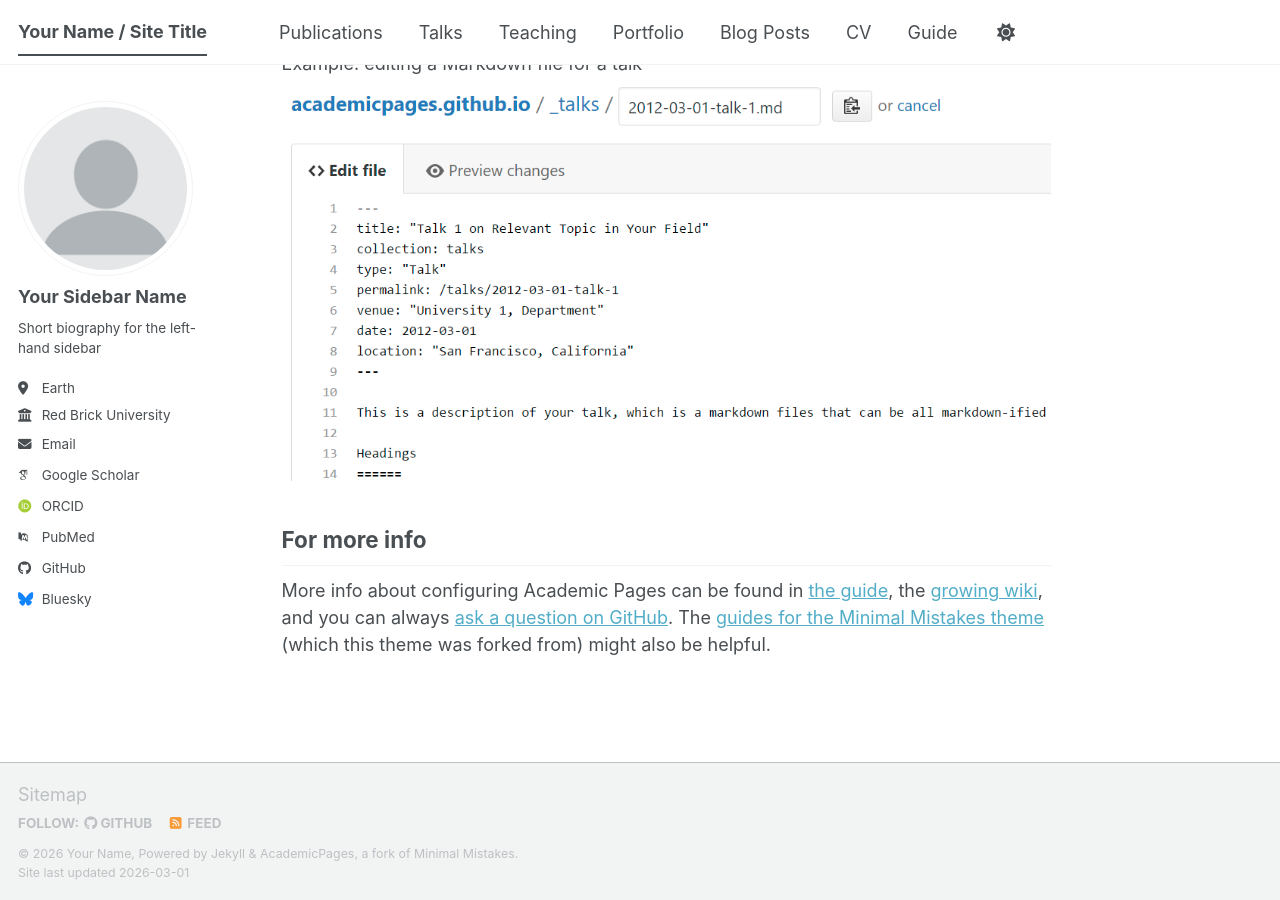
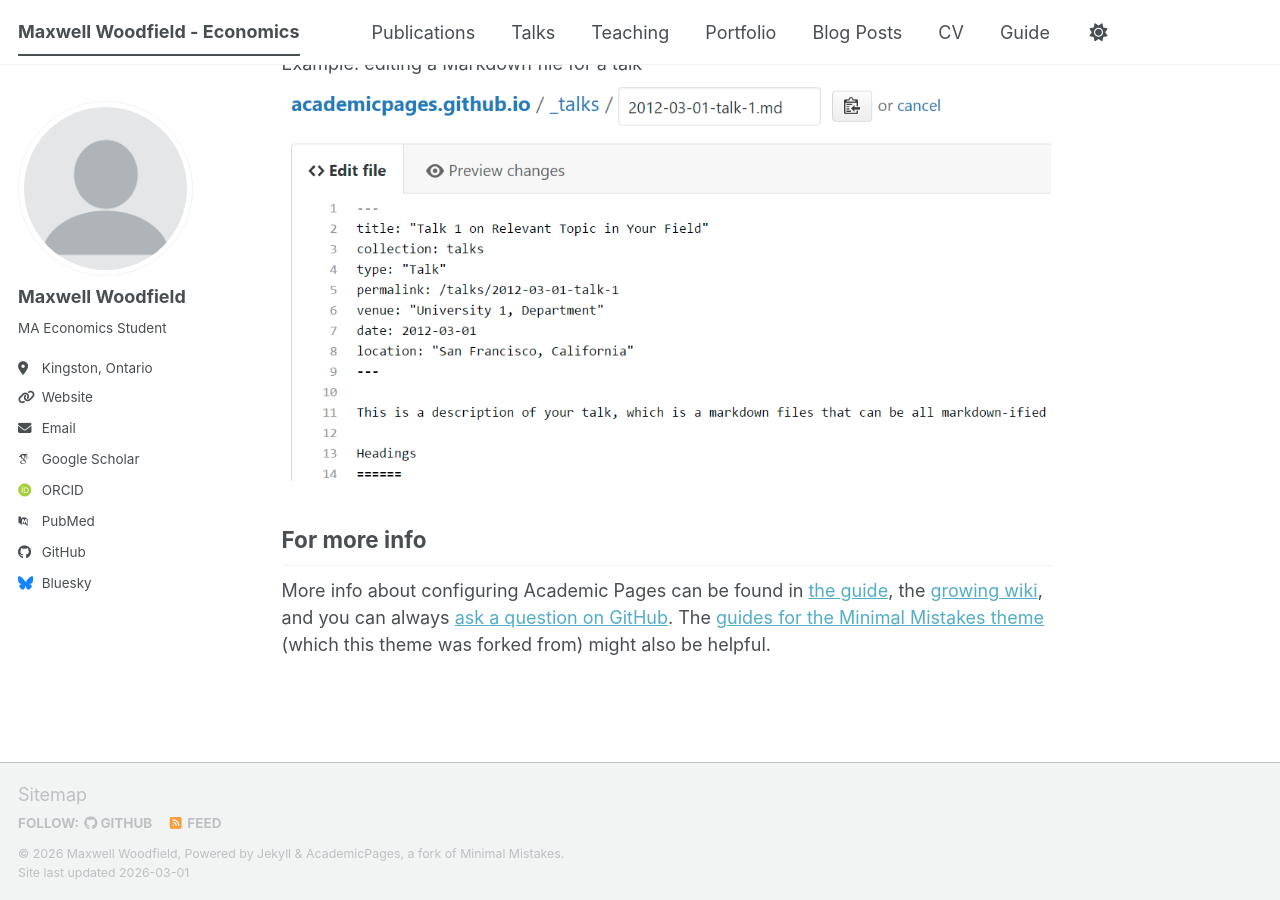
Before and after one commit to saucemmmm/saucemmmm.github.io, a Jekyll site: the page built from _pages/about.md, in a window 1280 px wide and 900 px high, scrolled down 2720 px. Built offline with Jekyll 4.4.1, drawn with Linux system fonts in a browser that asks for light colours; some web fonts are replaced; a script bundle is joined from its source files by our own code; library files that are not in the unit come from our copies.

Commit message:
Update personal information in _config.yml

```diff
--- a/_config.yml
+++ b/_config.yml
@@ -9,14 +9,13 @@
 # Basic Site Settings
 locale                   : "en-US"
 site_theme               : "default" # The available themes options are "default", "air", "sunrise", "mint", "dirt" and "contrast"
-title                    : "Your Name / Site Title"
+title                    : "Maxwell Woodfield - Economics"
 title_separator          : "-"
-name                     : &name "Your Name"
-description              : &description "Your Name's academic portfolio"   # Update this with a general description of your site, this is the default if not overridden by a page
-url                      : https://academicpages.github.io # The base hostname & protocol for your site e.g. "https://[your GitHub username].github.io",
-                                                           # or if you already have some other page hosted on Github then use "https://[your GitHub username].github.io/[Your Repo Name]"
+name                     : &name "Maxwell Woodfield"
+description              : &description ""   # Update this with a general description of your site, this is the default if not overridden by a page
+url                      : "https://saucemmmm.github.io"
 baseurl                  : "" # the subpath of your site, e.g. "/blog"
-repository               : "academicpages/academicpages.github.io"
+repository               : "saucemmmm/saucemmmm.github.io"
 
 # Site Author - The following control what appear as part of the author content on the side bar.
 #               If a field is blank the icon and link will not appear, otherwise it will be shown.
@@ -24,13 +23,13 @@ repository               : "academicpages/academicpages.github.io"
 author:
   # Biographic information
   avatar           : "profile.png"
-  name             : "Your Sidebar Name"
-  pronouns         : # example: "she/her"
-  bio              : "Short biography for the left-hand sidebar"
-  location         : "Earth"
-  employer         : "Red Brick University"
-  uri              : # URL
-  email            : "none@example.org"
+  name             : "Maxwell Woodfield"
+  pronouns         :
+  bio              : "MA Economics Student"
+  location         : "Kingston, Ontario"
+  employer         :
+  uri              : "https://www.econ.queensu.ca/people/graduate-students/ma-students/maxwell-woodfield"
+  email            : "25pf15@queensu.ca"
 
   # Academic websites
   academia         : # URL
@@ -51,7 +50,7 @@ author:
   bitbucket        : # Username - Update with your username on the site
   codepen          : # Username
   dribbble         : # Username
-  github           : "academicpages"
+  github           : "https://github.com/saucemmmm"
   kaggle           : # Username
   stackoverflow    : # User number or user number and name (i.e., use "1" or "1/jeff-atwood")
 
```
